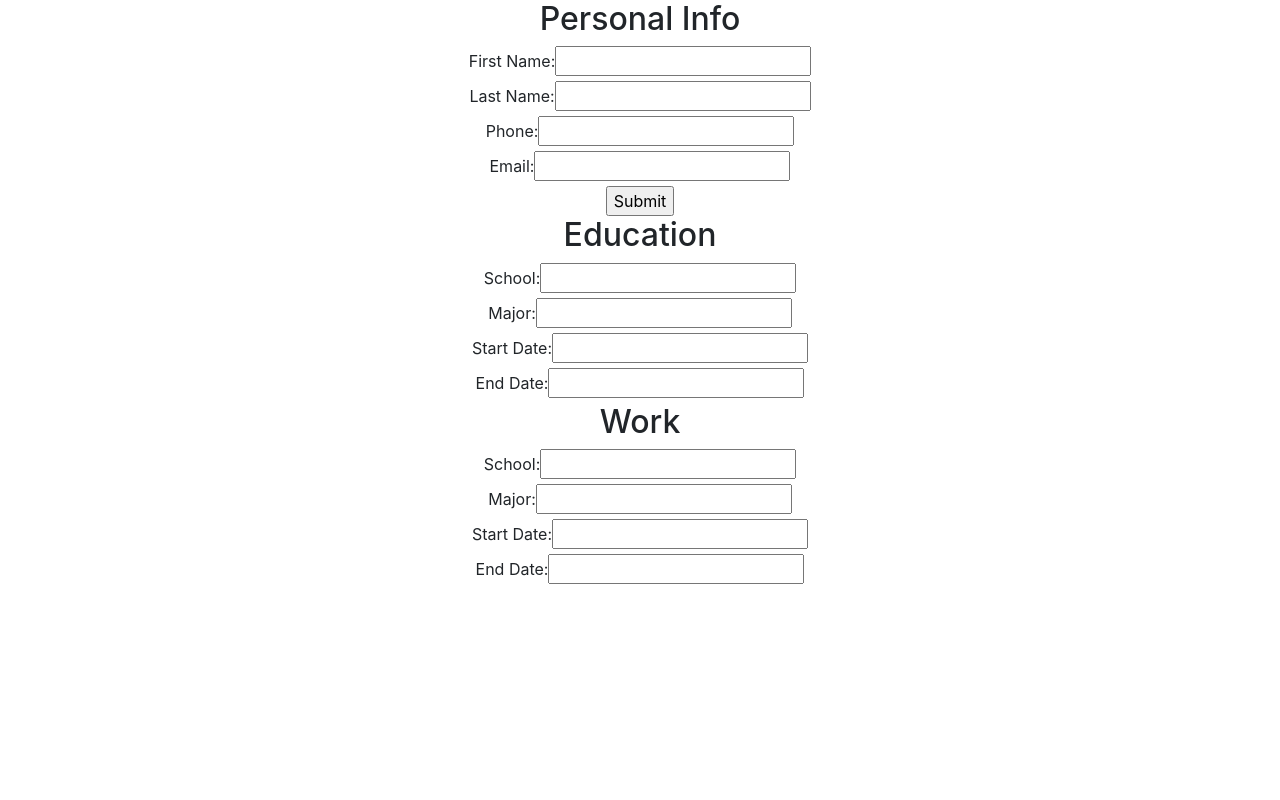
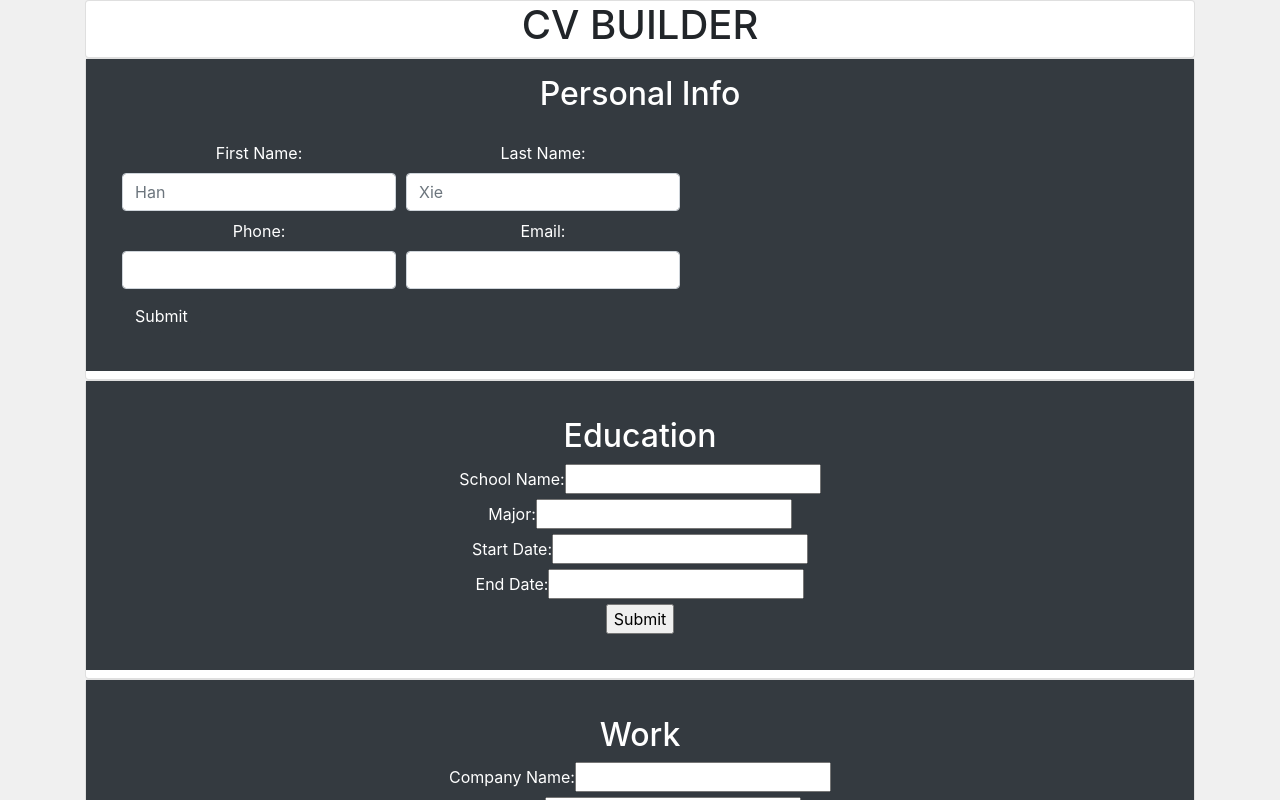
Before and after one commit to SoloChopstick/cv-project, a React (Create React App) app: page / in a window 1280 px wide. Shown: the top 800 px of the page. Built offline with nearby package versions, Linux system fonts and the light colour scheme.

Commit message:
Added bootstrap styling and MultiForm logic

```diff
--- a/src/App.css
+++ b/src/App.css
@@ -1,5 +1,6 @@
 .App {
   text-align: center;
+  background: #f0f0f0;
 }
 
 .App-logo {
--- a/src/App.js
+++ b/src/App.js
@@ -8,7 +8,15 @@ import MultiForm from "./components/MultiForm"
 function App() {
   return (
     <div className="App">
-      <IntroSection sectionName="Personal Info"/>
+      <header>
+        <link rel="stylesheet" href="https://stackpath.bootstrapcdn.com/bootstrap/4.5.2/css/bootstrap.min.css" integrity="sha384-JcKb8q3iqJ61gNV9KGb8thSsNjpSL0n8PARn9HuZOnIxN0hoP+VmmDGMN5t9UJ0Z" crossorigin="anonymous"/>
+      </header>
+      <div className="container">
+        <div className="card">
+          <h1>CV BUILDER</h1>
+        </div>
+      </div>
+      <IntroSection sectionName="Personal Info" />
       <MultiForm sectionName="Education"/>
       <MultiForm sectionName="Work"/>
       {/*
--- a/src/components/IntroSection.js
+++ b/src/components/IntroSection.js
@@ -34,6 +34,7 @@ class IntroSection extends React.Component {
 
     render() {
         //deconstructors for easier calls
+        //const products = this.props.arr.map(item => <TextOutput fieldName={item} value={item}/>);
         const {sectionName} = this.props;
         const {firstName, lastName, email, phone, isSubmitted} = this.state;
 
@@ -51,36 +52,46 @@ class IntroSection extends React.Component {
         }
         else {
             content = (
-            <div className="display">
+            <div>
                 <form>
+                    <div className="form-row align-items-center">
+                        <div className="col-auto">
                             <label>First Name:</label>
-                    <input type="text" name="firstName" onChange={this.handleChange} required></input>
-                    <br/>
+                            <input className="form-control mb-2" type="text" name="firstName" onChange={this.handleChange} required placeholder="Han"></input>
+                        </div>
+                        <div className="col-auto">
                             <label>Last Name:</label>
-                    <input type="text" name="lastName" onChange={this.handleChange} required></input>
-                    <br/>
+                            <input className="form-control mb-2" type="text" name="lastName" onChange={this.handleChange} required placeholder="Xie"></input>
+                        </div>
+                    </div>
+                    <div className="form-row align-items-center">
+                        <div className="col-auto">
                             <label>Phone:</label>
-                    <input type="text" name="email" onChange={this.handleChange} required></input>
-                    <br/>
+                            <input className="form-control mb-2" type="text" name="email" onChange={this.handleChange} required></input>
+                        </div>
+                        <div className="col-auto">
                             <label>Email:</label>
-                    <input type="text" name="phone" onChange={this.handleChange} required></input>
-                    <br/>
-                    {/*
-                    <TextInput fieldName="First Name: " name="firstName" value={firstName} onChange={() => this.handleChange} required/>
-                    <TextInput fieldName="Last Name: " name="lastName" value={lastName} onChange={this.handleChange} required/>
-                    <TextInput fieldName="Email: " name="email" value={email} onChange={this.handleChange} required/>
-                    <TextInput fieldName="Phone: " name="phone" value={phone} onChange={this.handleChange} required/>
-                    */}
-                    <input type="submit" onClick={this.handleClick}></input>
+                            <input className="form-control mb-2" type="text" name="phone" onChange={this.handleChange} required></input>
+                        </div>
+                    </div>
+                    <div className="form-row align-items-center">
+                        <div className="col-auto">
+                            <input type="submit" className="btn btn-dark" Click={this.handleClick}></input>
+                        </div>
+                    </div>
                 </form>
             </div>
             )
         }
         return (
             <div className="container">
+                <div className="card">
+                    <div className="p-3 mb-2 bg-dark text-white">
                         <h2>{sectionName}</h2>
-                <div className="container">
+                        <div className="card-body">
                             {content}
+                        </div>
+                    </div>
                 </div>
             </div>
         )
--- a/src/components/MultiForm.js
+++ b/src/components/MultiForm.js
@@ -1,5 +1,6 @@
 import React from "react"
 import TextInput from "./TextInput"
+import TextOutput from "./TextOutput"
 
 class MultiForm extends React.Component {
     constructor(props) {
@@ -10,22 +11,123 @@ class MultiForm extends React.Component {
             type: "",
             startDate: "",
             endDate: "",
+            isSubmitted: false
         }
+
+        this.handleChange = this.handleChange.bind(this);
+        this.handleClick = this.handleClick.bind(this);
+    }
+
+    handleChange = e => {
+        console.log(e.target.value)
+        this.setState({
+            [e.target.name] : e.target.value
+        })
+    }
+
+    handleClick (e) {
+        e.preventDefault();
+        this.setState({
+            isSubmitted : true
+        })
+    }
+
+    newSection (e) {
+        this.setState({
+
+        })
     }
 
     render() {
         const {sectionName} = this.props;
+        const {location, type, startDate, endDate, isSubmitted} = this.state;
+        let content = "";
+        if(sectionName === "Education") {
+            if (isSubmitted) {
+                content =
+                (
+                <div className="row">
+                    <div className="col-sm">
+                    <TextOutput fieldName="School Name: " value={location}/>
+                    </div>
+                    <div className="col-sm">
+                    <TextOutput fieldName="Major: " value={type}/>
+                    </div>
+                    <div className="col-sm">
+                    <TextOutput fieldName="Start Date: " value={startDate}/>
+                    </div>
+                    <div className="col-sm">
+                    <TextOutput fieldName="End Date: " value={endDate}/>
+                    </div>
+                </div>
+                )
+            }
+            else {
+                content =
+                (
+                    <form>
+                        <label>School Name:</label>
+                        <input type="text" name="location" onChange={this.handleChange} required></input>
+                        <br/>
+                        <label>Major:</label>
+                        <input type="text" name="type" onChange={this.handleChange} required></input>
+                        <br/>
+                        <label>Start Date:</label>
+                        <input type="text" name="startDate" onChange={this.handleChange} required></input>
+                        <br/>
+                        <label>End Date:</label>
+                        <input type="text" name="endDate" onChange={this.handleChange} required></input>
+                        <br/>
+                        <input type="submit" onClick={this.handleClick}></input>
+                    </form>
+                )
+            }
+        }
+        else if (sectionName === "Work") {
+            if (isSubmitted) {
+                content =
+                (
+                <div className="display">
+                    <TextOutput fieldName="Company Name: " value={location}/>
+                    <TextOutput fieldName="Job Title: " value={type}/>
+                    <TextOutput fieldName="Start Date: " value={startDate}/>
+                    <TextOutput fieldName="End Date: " value={endDate}/>
+                </div>
+                )
+            }
+            else {
+                content = (
+                    <form>
+                        <label>Company Name:</label>
+                        <input type="text" name="location" onChange={this.handleChange} required></input>
+                        <br/>
+                        <label>Job title:</label>
+                        <input type="text" name="type" onChange={this.handleChange} required></input>
+                        <br/>
+                        <label>Start Date:</label>
+                        <input type="text" name="startDate" onChange={this.handleChange} required></input>
+                        <br/>
+                        <label>End Date:</label>
+                        <input type="text" name="endDate" onChange={this.handleChange} required></input>
+                        <br/>
+                        <input type="submit" onClick={this.handleClick}></input>
+                    </form>
+                )
+            }
+        }
+
         return (
             <div className="container">
-                <h2>
-                    {sectionName}
-                </h2>
-                <form>
-                    <TextInput fieldName="School: "/>
-                    <TextInput fieldName="Major: "/>
-                    <TextInput fieldName="Start Date: "/>
-                    <TextInput fieldName="End Date: "/>
-                </form>
+                <div className="card">
+                    <div className="p-3 mb-2 bg-dark text-white">
+                        <div className="card-body">
+                            <h2>
+                                {sectionName}
+                            </h2>
+                            {content}
+                        </div>
+                    </div>
+                </div>
             </div>
         )
     }
```
Lines whose indentation alone changed are shown as unchanged.
